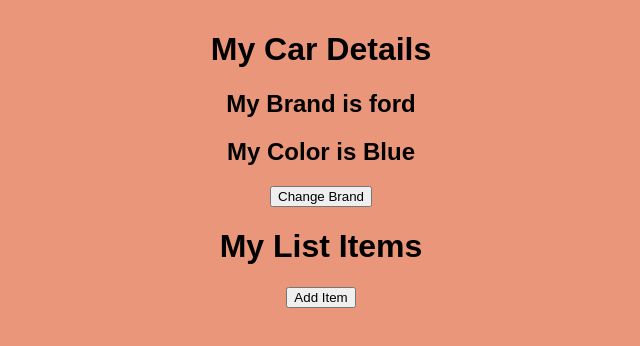
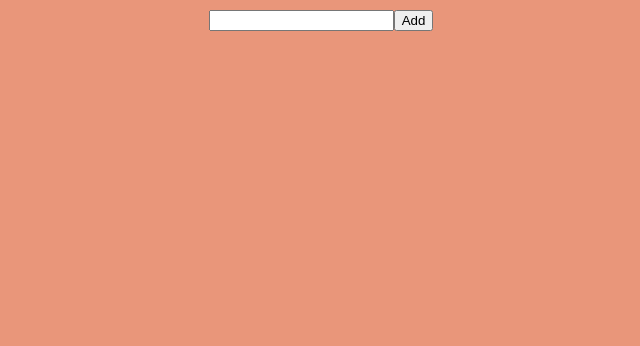
Before and after one commit to Kavya-gopi/ReactJs, a React (Create React App) app in the folder react-intro/: page / in a window 1280 px wide. Shown: the top 346 px of the page, without its empty margins (319-959 px from the left). Built offline with nearby package versions, Linux system fonts and the light colour scheme.

Commit message:
usestateExamples

```diff
--- a/react-intro/src/index.js
+++ b/react-intro/src/index.js
@@ -13,6 +13,10 @@ import Brand from './components/useStateUsingClass';
 import Car1 from './components/Car1';
 import Scooter from './components/Scooter';
 import ArrCompUpdate from './components/UpdatingArraysUseState';
+import Grocery from './useStatePropsExer/Grocery';
+import Input from './useStatePropsExer/input';
+import Counter from './useStatePropsExer/Counter';
+import Toggle from './useStatePropsExer/Toggle';
 
 function ReactIntro(){
   return(
@@ -31,10 +35,14 @@ root.render(
     {/* <Garage></Garage> */}
     {/* <Header></Header> */}
     {/* <Color></Color> */}
-    <Brand></Brand>
-    <ArrCompUpdate></ArrCompUpdate>
+    {/* <Brand></Brand> */}
+    {/* <ArrCompUpdate></ArrCompUpdate> */}
     {/* <Car1></Car1> */}
     {/* <Scooter></Scooter> */}
+    {/* <Grocery></Grocery> */}
+    <Input/>
+    {/* <Counter/> */}
+    {/* <Toggle></Toggle> */}
   </React.StrictMode>
 );
 
--- /dev/null
+++ b/react-intro/src/useStatePropsExer/Grocery.js
@@ -0,0 +1,28 @@
+import { useState } from "react";
+
+function Grocery(){
+
+    const [list,setList] = useState([]);
+
+    // const [input,setInput] = useState('');
+
+    const [count,setCount] = useState(1);
+
+    const listItem = 'Item'+count;
+
+    function AddList(){
+         setList((previousState)=>[...previousState,listItem]);
+         setCount((previousState)=>previousState+1);
+    }
+
+    return(<>
+       <h1>My Grocery List</h1>
+       <button onClick={AddList}>Add List</button>
+       <ul>
+        {list.map((e,index)=><li key={index}>{e}</li>)}
+       </ul>
+
+    </>)
+}
+
+export default Grocery;
--- /dev/null
+++ b/react-intro/src/useStatePropsExer/Toggle.js
@@ -0,0 +1,16 @@
+import { useState } from "react";
+
+function Toggle(){
+    const [isLightsOn,setLightsOn] = useState(false);
+    const handleChange=()=>{
+        setLightsOn(!isLightsOn);
+    }
+    return (<>
+       Is Light On or off?
+       <br></br>
+      <p>{isLightsOn?'On':'Off'}</p>
+      <button onClick={handleChange}>Toggle Me!</button>
+    </>)
+ }
+
+export default Toggle;
--- /dev/null
+++ b/react-intro/src/useStatePropsExer/input.js
@@ -0,0 +1,28 @@
+import { useState } from "react"
+
+function Input(){
+
+    const [inputText,setInputText] = useState('');
+    const [list,setList] = useState([]);
+
+    function Add(){
+
+        setList((prevState)=>[...prevState,inputText]);
+    }
+
+    const handleChange=(e)=>{
+        setInputText(e.target.value)
+    }
+
+    return (<>
+
+      <input type="text" onChange={handleChange} value={inputText}></input>
+      <button onClick={Add}>Add</button>
+      <ul>
+        {list.map((e,index)=><li key={index}>{e}</li>)}
+      </ul>
+
+    </>)
+}
+
+export default Input;
```
